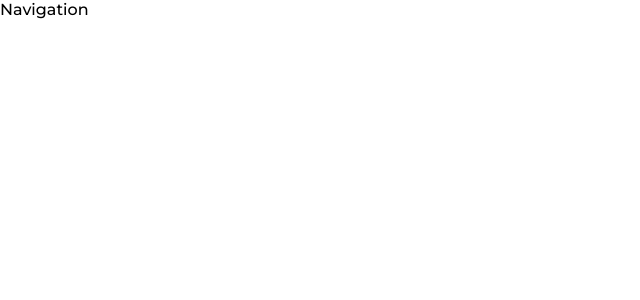
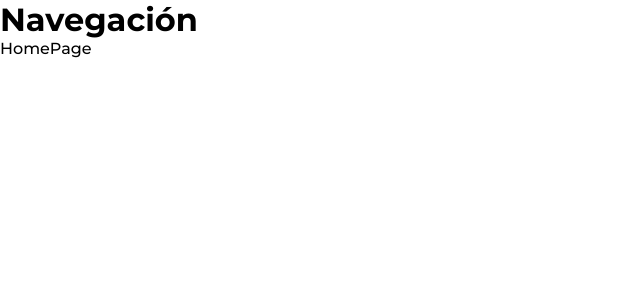
Before and after one commit to eigonzalezrojas/PreEntrega2_react_Eithel, a React (Vite) app: page / in a window 1280 px wide. Shown: the top 300 px of the page, without its empty margins (0-640 px from the left). Built offline with nearby package versions, Linux system fonts and the light colour scheme.

Commit message:
navigation url

```diff
--- a/src/AppRouter.jsx
+++ b/src/AppRouter.jsx
@@ -1,15 +1,21 @@
 import React from 'react'
-import { Route, Routes } from 'react-router-dom'
+import { Navigate, Route, Routes } from 'react-router-dom'
 import { Navigation } from './components/Navigation'
 import { PokemonPage } from './pages/PokemonPage'
+import { HomePage } from './pages/HomePage'
+import { SearchPage } from './pages/SearchPage'
+
 
 export const AppRouter = () => {
   return (
     <Routes>
         <Route path='/' element={<Navigation />}>
-            <Route path='pokemon/:id' element={<PokemonPage/>}/>
+            <Route index element={<HomePage />} />
+            <Route path='pokemon/:id' element={<PokemonPage/>} />
+            <Route path='search' element={<SearchPage />} />
+        </Route>
 
-        </Route>
+        <Route path='*' element={<Navigate to='/' />} />
     </Routes>
   )
 }
--- a/src/components/Navigation.jsx
+++ b/src/components/Navigation.jsx
@@ -1,7 +1,11 @@
 import React from 'react'
+import { Outlet } from 'react-router-dom'
 
 export const Navigation = () => {
   return (
-    <div>Navigation</div>
+    <div>
+      <h1>Navegación</h1>
+      <Outlet/>
+    </div>
   )
 }
```
